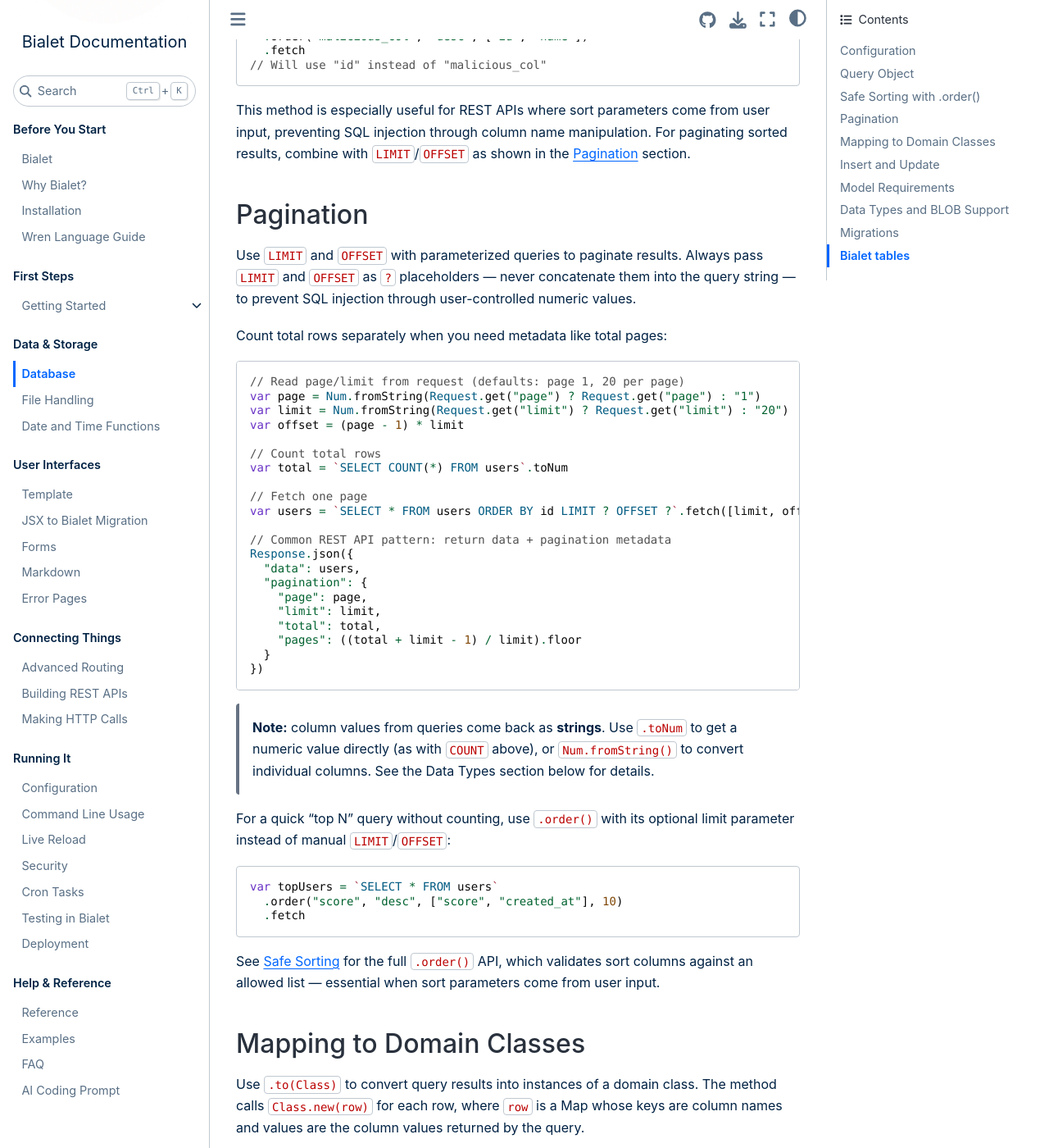
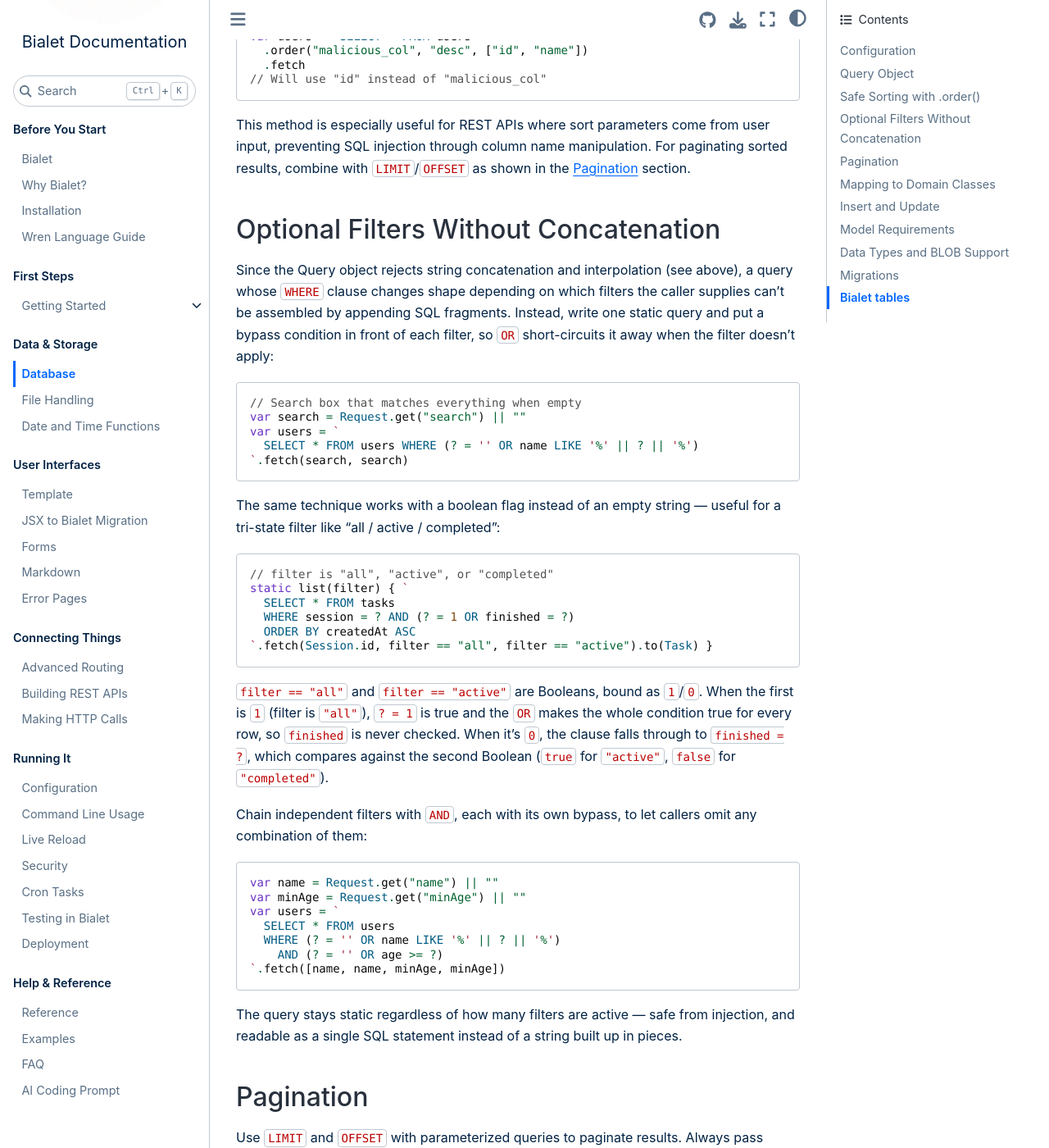
Before and after one commit to bialet/bialet, a Sphinx documentation site: the page built from docs/database.md, in a window 1280 px wide and 1400 px high, scrolled down 2881 px. Shown: the whole window at 82% size. Built offline with Sphinx 7.4.7 and the Sphinx Book theme 1.1.4, drawn with Linux system fonts in a browser that asks for light colours; the version number could not be read and is left out; some of the changed text lies outside the part shown.

Commit message:
docs: document optional-filter and static-toggle patterns from todo example

````diff
--- a/docs/database.md
+++ b/docs/database.md
@@ -110,7 +110,8 @@
   .order(sortCol, sortDir, allowedSorts)
   .fetch
 
-// Combined with filtering
+// Combined with filtering — see Optional Filters Without Concatenation below
+// for why the WHERE clause is written this way
 var search = Request.get("search") ? Request.get("search") : ""
 var users = `
   SELECT * FROM users
@@ -130,6 +131,59 @@
 ```
 
 This method is especially useful for REST APIs where sort parameters come from user input, preventing SQL injection through column name manipulation. For paginating sorted results, combine with `LIMIT`/`OFFSET` as shown in the [Pagination](#pagination) section.
+
+(optional-filters)=
+
+## Optional Filters Without Concatenation
+
+Since the Query object rejects string concatenation and interpolation (see
+above), a query whose `WHERE` clause changes shape depending on which filters
+the caller supplies can't be assembled by appending SQL fragments. Instead,
+write one static query and put a bypass condition in front of each filter, so
+`OR` short-circuits it away when the filter doesn't apply:
+
+```wren
+// Search box that matches everything when empty
+var search = Request.get("search") || ""
+var users = `
+  SELECT * FROM users WHERE (? = '' OR name LIKE '%' || ? || '%')
+`.fetch(search, search)
+```
+
+The same technique works with a boolean flag instead of an empty string —
+useful for a tri-state filter like "all / active / completed":
+
+```wren
+// filter is "all", "active", or "completed"
+static list(filter) { `
+  SELECT * FROM tasks
+  WHERE session = ? AND (? = 1 OR finished = ?)
+  ORDER BY createdAt ASC
+`.fetch(Session.id, filter == "all", filter == "active").to(Task) }
+```
+
+`filter == "all"` and `filter == "active"` are Booleans, bound as `1`/`0`.
+When the first is `1` (filter is `"all"`), `? = 1` is true and the `OR` makes
+the whole condition true for every row, so `finished` is never checked. When
+it's `0`, the clause falls through to `finished = ?`, which compares against
+the second Boolean (`true` for `"active"`, `false` for `"completed"`).
+
+Chain independent filters with `AND`, each with its own bypass, to let
+callers omit any combination of them:
+
+```wren
+var name = Request.get("name") || ""
+var minAge = Request.get("minAge") || ""
+var users = `
+  SELECT * FROM users
+  WHERE (? = '' OR name LIKE '%' || ? || '%')
+    AND (? = '' OR age >= ?)
+`.fetch([name, name, minAge, minAge])
+```
+
+The query stays static regardless of how many filters are active — safe from
+injection, and readable as a single SQL statement instead of a string built
+up in pieces.
 
 (pagination)=
 
````
Also changed, not shown: docs/BIALET_PROMPT.md (+24 -6 lines), docs/template.md (+1 -1 lines), 3 other files.
